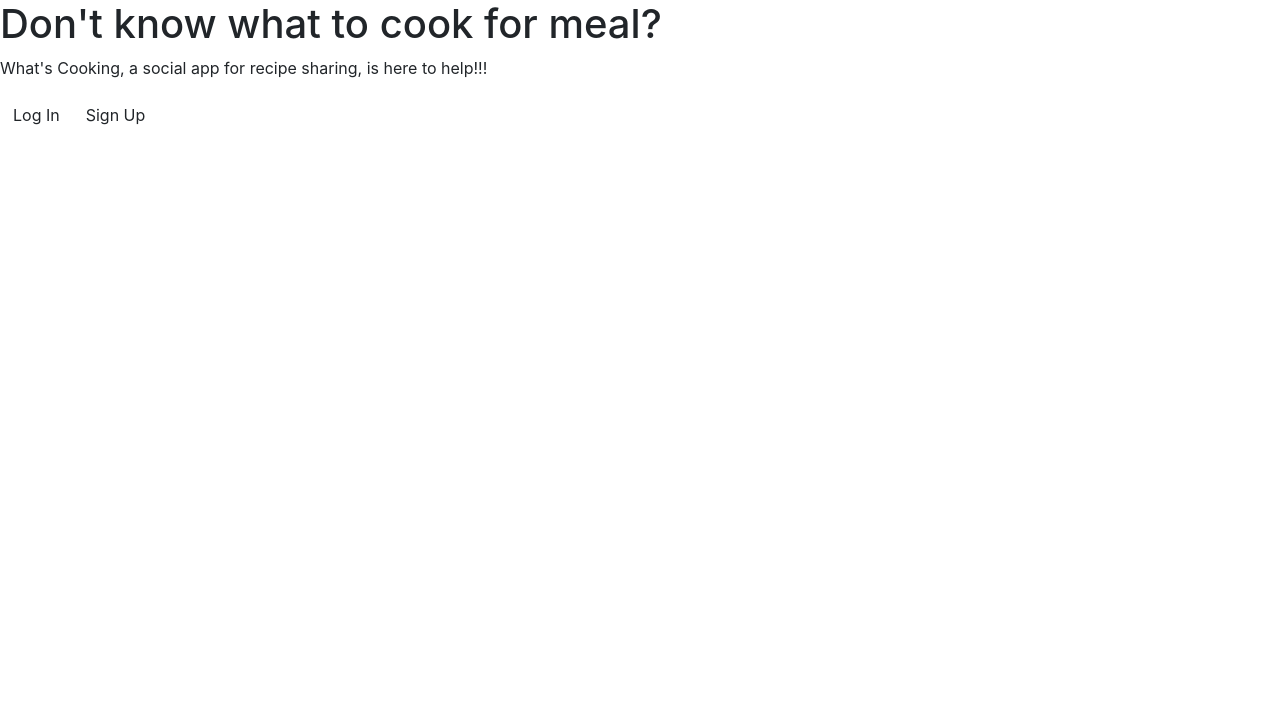
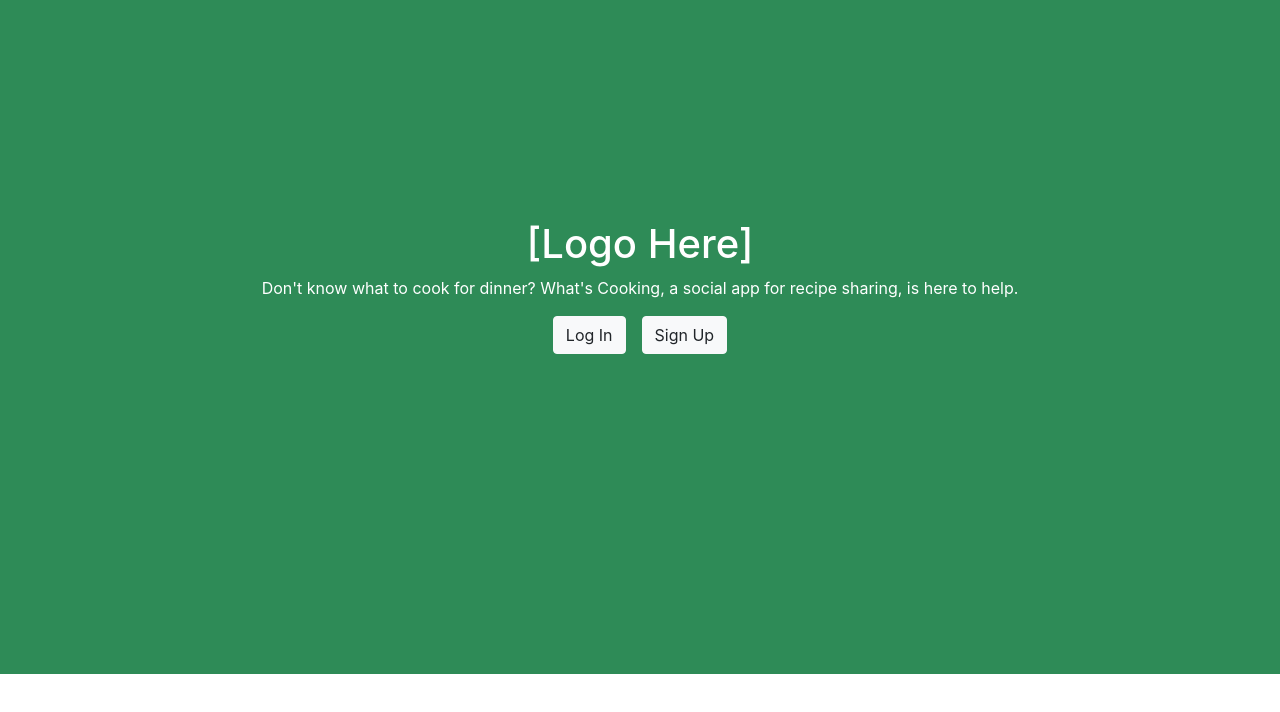
Before and after one commit to TigerSilver/Project-3-Whats-Cooking, a React (Create React App) app in the folder client/: page / in a window 1280 px wide. Shown: the top 712 px of the page. Built offline with nearby package versions, Linux system fonts and the light colour scheme; the HTML template or start-up script is replaced by a standard one.

Commit message:
Add home styling

```diff
--- a/client/src/App.css
+++ b/client/src/App.css
@@ -20,3 +20,7 @@
 .App-link {
   color: #09d3ac;
 } */
+
+.bg-appGreen {
+  background-color: #2e8b57;
+}
--- a/client/src/views/LandingPage.jsx
+++ b/client/src/views/LandingPage.jsx
@@ -5,17 +5,37 @@ import { Link } from "react-router-dom";
 export default class LandingView extends Component {
   render() {
     return (
-      <div>
-        <h1>Don't know what to cook for meal?</h1>
+      <div
+        class="text-white"
+        style={{
+          display: "flex",
+          alignItems: "center",
+          justifyContent: "center",
+          flexDirection: "column",
+          paddingTop: "220px",
+          paddingBottom: "320px",
+          backgroundColor: "#2E8B57"
+        }}
+      >
+        <h1>[Logo Here]</h1>
         <p>
-          What's Cooking, a social app for recipe sharing, is here to help!!!
+          Don't know what to cook for dinner? What's Cooking, a social app for
+          recipe sharing, is here to help.
         </p>
-        <Link to="/login" className="btn">
-          Log In
-        </Link>
-        <Link to="/signup" className="btn">
-          Sign Up
-        </Link>
+        <div
+          style={{
+            display: "flex",
+            flexDirection: "row",
+            justifyContent: "space-between"
+          }}
+        >
+          <Link to="/login" className="btn btn-light mx-2">
+            Log In
+          </Link>
+          <Link to="/signup" className="btn btn-light mx-2">
+            Sign Up
+          </Link>
+        </div>
       </div>
     );
   }
```
